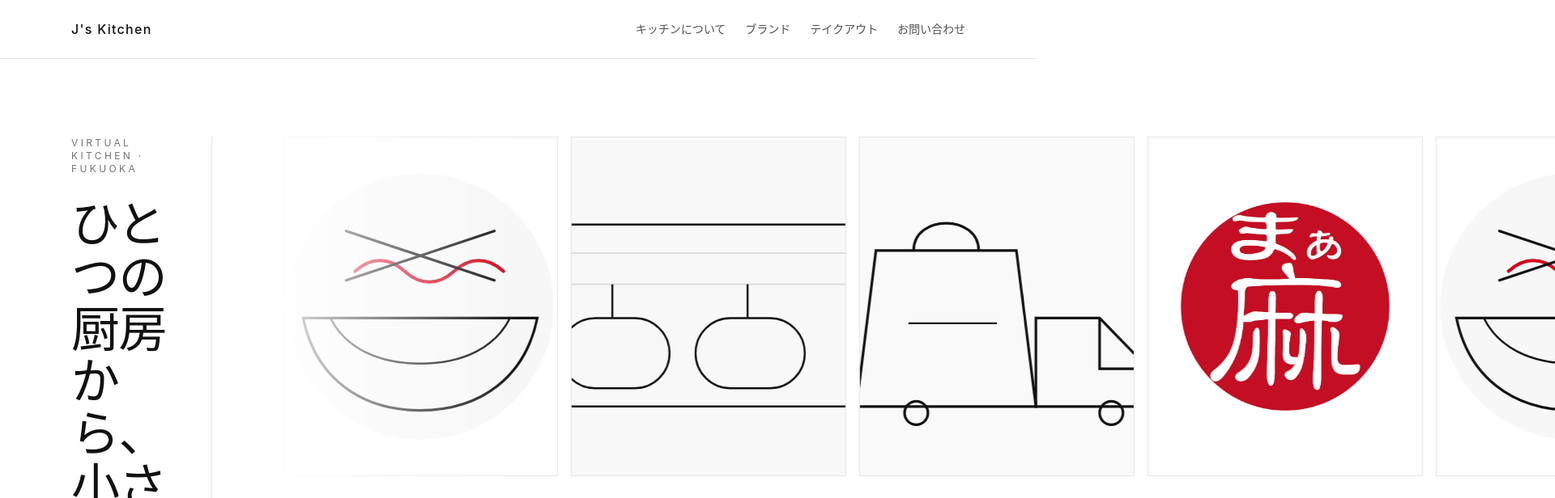
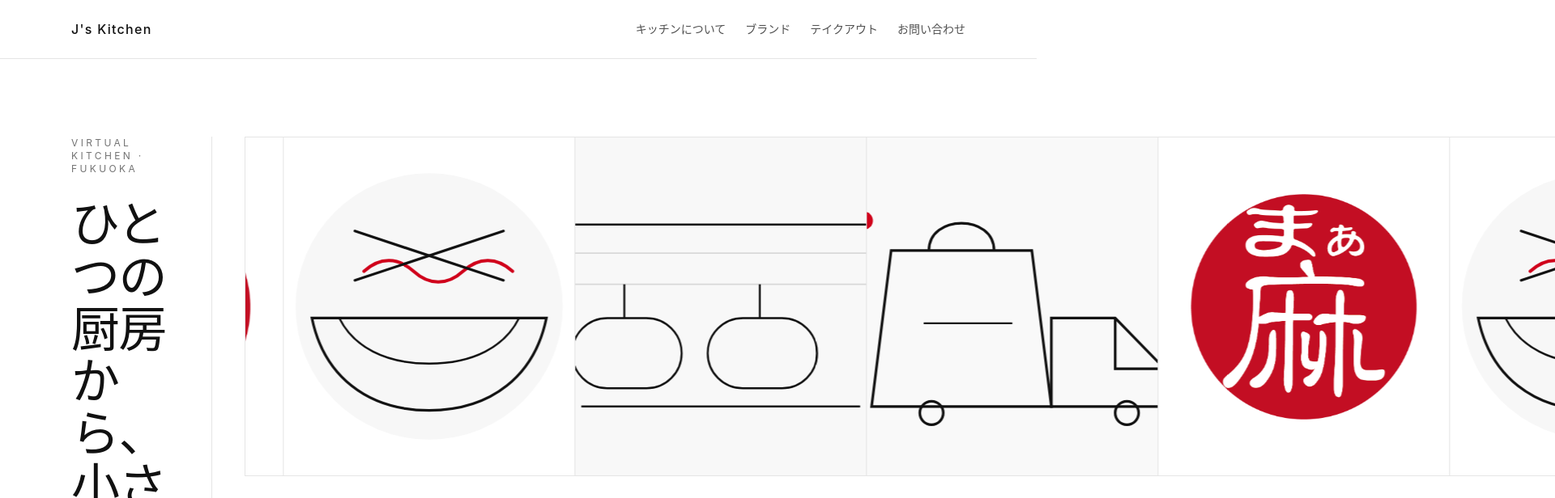
Before and after one commit to shynw1983/js-kitchen, a Next.js app: page / in a window 1280 px wide. Shown: the top 616 px of the page at 81% size, 1920 px wide, since content can reach past the window. Built offline with nearby package versions, Linux system fonts and the light colour scheme.

Commit message:
Constrain hero image rail

```diff
--- a/src/app/globals.css
+++ b/src/app/globals.css
@@ -22,11 +22,6 @@ body {
   background: #e5e5e5;
 }
 
-.hero-rail-mask {
-  -webkit-mask-image: linear-gradient(to right, transparent, black 12%, black 88%, transparent);
-  mask-image: linear-gradient(to right, transparent, black 12%, black 88%, transparent);
-}
-
 .hero-rail-track {
   animation: hero-rail-scroll 28s linear infinite;
 }
@@ -40,7 +35,7 @@ body {
     transform: translateX(0);
   }
   to {
-    transform: translateX(calc(-50% - 0.5rem));
+    transform: translateX(-50%);
   }
 }
 
--- a/src/components/hero-image-rail.tsx
+++ b/src/components/hero-image-rail.tsx
@@ -27,19 +27,19 @@ export function HeroImageRail() {
   const images = [...heroImages, ...heroImages];
 
   return (
-    <div className="hero-rail border-l border-neutral-200 pl-6 md:pl-10">
-      <div className="hero-rail-mask overflow-hidden">
-        <div className="hero-rail-track flex w-max gap-4">
+    <div className="border-l border-neutral-200 pl-6 md:pl-10">
+      <div className="hero-rail h-[420px] overflow-hidden border border-neutral-200 bg-white">
+        <div className="hero-rail-track flex h-full w-max">
           {images.map((image, index) => (
             <div
               key={`${image.src}-${index}`}
-              className="relative h-[420px] w-[300px] shrink-0 overflow-hidden border border-neutral-200 bg-white sm:w-[340px]"
+              className="relative h-full w-[min(68vw,360px)] shrink-0 overflow-hidden border-r border-neutral-200 bg-white"
             >
               <Image
                 src={image.src}
                 alt={image.alt}
                 fill
-                sizes="(max-width: 768px) 300px, 340px"
+                sizes="(max-width: 768px) 68vw, 360px"
                 priority={index < 2}
                 className={image.className}
               />
```
